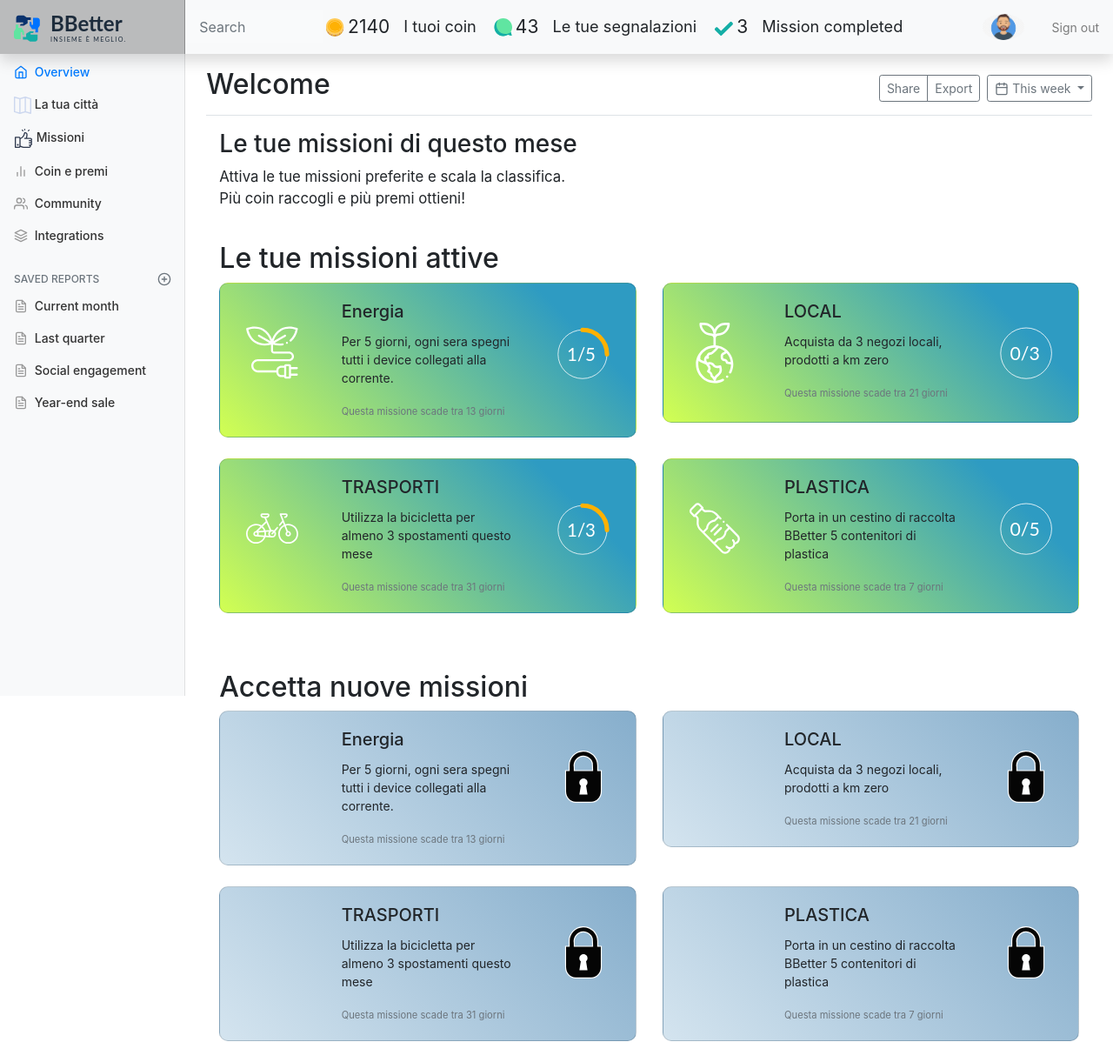
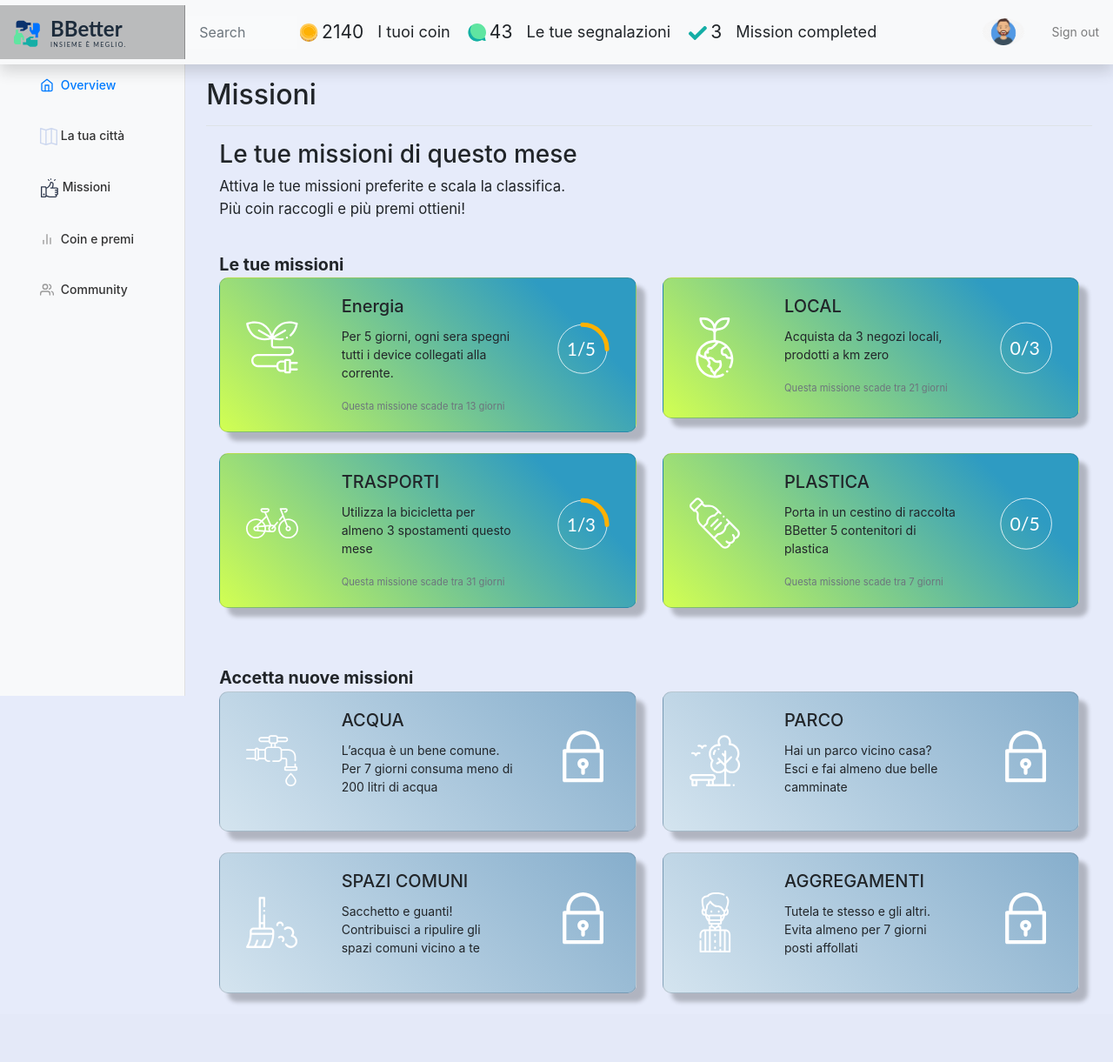
Before and after one commit to tomislav98/team-12-tim-hackathon, a Django app: page /missions/ in a window 1280 px wide. Shown: the whole page at 87% size. After the commit the page ends 1154 px from the top, so only its background shows below. Run offline with Django 3.2, Linux system fonts and the light colour scheme; data comes from the database, SQL or seed files in the repository; some libraries are stand-ins or nearby versions; some web fonts are replaced.

Commit message:
improvment

```diff
--- a/team12Hackathon_webapp/Hackathon_app/static/css/base.css
+++ b/team12Hackathon_webapp/Hackathon_app/static/css/base.css
@@ -9,10 +9,8 @@
 
 }
 
-.custom_container:hover{
-  cursor: pointer;
-  -webkit-box-shadow: 10px 10px 5px 0px rgba(0,0,0,0.23);
--moz-box-shadow: 10px 10px 5px 0px rgba(0,0,0,0.23);
+.custom_container{
+
 box-shadow: 10px 10px 5px 0px rgba(0,0,0,0.23);
 }
 
@@ -52,3 +50,7 @@ box-shadow: 10px 10px 5px 0px rgba(0,0,0,0.23);
 .custom_top_button{
   margin-top: 15px;
 }
+
+.nav-item-custom-padding{
+  padding: 15px 0 6px 30px;
+}
--- a/team12Hackathon_webapp/Hackathon_app/static/css/card.css
+++ b/team12Hackathon_webapp/Hackathon_app/static/css/card.css
@@ -73,3 +73,7 @@ background: -ms-linear-gradient(45deg, rgba(255,255,255,1) 0%, rgba(246,246,246,
 background: linear-gradient(45deg, rgba(255,255,255,1) 0%, rgba(246,246,246,1) 47%, rgba(237,237,237,1) 100%);
 filter: progid:DXImageTransform.Microsoft.gradient( startColorstr='#ffffff', endColorstr='#ededed', GradientType=1 );
 }
+
+.background_color{
+  background-color:#e6ebfa;
+}
--- a/team12Hackathon_webapp/Hackathon_app/templates/base.html
+++ b/team12Hackathon_webapp/Hackathon_app/templates/base.html
@@ -30,7 +30,7 @@
 
 </head>
 
-<body>
+<body style="background-color: #e6ebfa;">
 <nav class="navbar navbar-light sticky-top bg-light flex-md-nowrap p-0 shadow">
     <a class="navbar-brand col-md-3 col-lg-2 mr-0 px-3" href="#"><img src="{% static '/svg/logo-bbetter.svg' %}" alt=""></a>
     <button class="navbar-toggler position-absolute d-md-none collapsed" type="button" data-toggle="collapse"
@@ -102,7 +102,7 @@
     </ul>
 
     <ul class="navbar-nav px-3">
-        <li class="nav-item text-nowrap">
+        <li class="nav-item nav-item-custom-padding text-nowrap">
               <span style="font-size:250%;"><i class="far fa-bell"></i></span>
         </li>
     </ul>
@@ -126,96 +126,50 @@
         <nav id="sidebarMenu" class="col-md-3 col-lg-2 d-md-block bg-light sidebar collapse">
             <div class="sidebar-sticky pt-3">
                 <ul class="nav flex-column">
-                    <li class="nav-item">
+                    <li class="nav-item nav-item-custom-padding">
                         <a class="nav-link active" href="#">
                             <span data-feather="home"></span>
 
                             Overview <span class="sr-only">(current)</span>
                         </a>
                     </li>
-                    <li class="nav-item">
+                    <li class="nav-item nav-item-custom-padding">
                         <a class="nav-link" href="#">
                           <img src="{% static '/svg/icon-mappa-menu.svg' %}" alt="">
                             <!-- <span data-feather="file"></span> -->
                             La tua città
                         </a>
                     </li>
-                    <li class="nav-item">
+                    <li class="nav-item nav-item-custom-padding">
                         <a class="nav-link" href="#">
                             <img src="{% static '/svg/like.svg' %}" alt="">
                             <!-- <span data-feather="shopping-cart"></span> -->
                             Missioni
                         </a>
                     </li>
-                    <li class="nav-item">
+                    <li class="nav-item nav-item-custom-padding">
                         <a class="nav-link" href="#">
                             <span data-feather="bar-chart-2"></span>
                             Coin e premi
                         </a>
                     </li>
-                    <li class="nav-item">
+                    <li class="nav-item nav-item-custom-padding">
                         <a class="nav-link" href="#">
                             <span data-feather="users"></span>
                             Community
                         </a>
                     </li>
 
-                    <li class="nav-item">
-                        <a class="nav-link" href="#">
-                            <span data-feather="layers"></span>
-                            Integrations
-                        </a>
-                    </li>
+
                 </ul>
 
-                <h6 class="sidebar-heading d-flex justify-content-between align-items-center px-3 mt-4 mb-1 text-muted">
-                    <span>Saved reports</span>
-                    <a class="d-flex align-items-center text-muted" href="#" aria-label="Add a new report">
-                        <span data-feather="plus-circle"></span>
-                    </a>
-                </h6>
-                <ul class="nav flex-column mb-2">
-                    <li class="nav-item">
-                        <a class="nav-link" href="#">
-                            <span data-feather="file-text"></span>
-                            Current month
-                        </a>
-                    </li>
-                    <li class="nav-item">
-                        <a class="nav-link" href="#">
-                            <span data-feather="file-text"></span>
-                            Last quarter
-                        </a>
-                    </li>
-                    <li class="nav-item">
-                        <a class="nav-link" href="#">
-                            <span data-feather="file-text"></span>
-                            Social engagement
-                        </a>
-                    </li>
-                    <li class="nav-item">
-                        <a class="nav-link" href="#">
-                            <span data-feather="file-text"></span>
-                            Year-end sale
-                        </a>
-                    </li>
-                </ul>
+
             </div>
         </nav>
 
         <main role="main" class="col-md-9 ml-sm-auto col-lg-10 px-md-4">
-            <div class="d-flex justify-content-between flex-wrap flex-md-nowrap align-items-center pt-3 pb-2 mb-3 border-bottom">
+            <div class="d-flex justify-content-between flex-wrap flex-md-nowrap align-items-center pt-3 pb-2 mb-3 border-bottom background_color">
                 <h1 class="h2">{% block title_1 %} Homepage {% endblock %}</h1>
-                <div class="btn-toolbar mb-2 mb-md-0">
-                    <div class="btn-group mr-2">
-                        <button type="button" class="btn btn-sm btn-outline-secondary">Share</button>
-                        <button type="button" class="btn btn-sm btn-outline-secondary">Export</button>
-                    </div>
-                    <button type="button" class="btn btn-sm btn-outline-secondary dropdown-toggle">
-                        <span data-feather="calendar"></span>
-                        This week
-                    </button>
-                </div>
             </div>
 
 
--- a/team12Hackathon_webapp/Hackathon_app/templates/missions.html
+++ b/team12Hackathon_webapp/Hackathon_app/templates/missions.html
@@ -3,7 +3,7 @@
 
 {% block title %} Missions {% endblock %}
 
-{% block title_1 %} Welcome {% endblock %}
+{% block title_1 %} Missioni {% endblock %}
 
  {% block content %}
  <div class="container-fluid">
@@ -23,7 +23,11 @@
 <br>
 
 <div class="container">
-  <h2>Le tue missioni attive</h2>
+  <div class="row row-cols-2">
+    <div class="col md-6">
+      <span style="font-size: 1.4em; font-weight: bold">Le tue missioni<span>
+   </div>
+ </div>
 <div class="row row-cols-2">
 
 
@@ -127,7 +131,11 @@
 
 
 <div class="container">
-  <h2>Accetta nuove missioni</h2>
+  <div class="row row-cols-2">
+    <div class="col md-6">
+      <span style="font-size: 1.4em; font-weight: bold">Accetta nuove missioni<span>
+   </div>
+ </div>
 <div class="row row-cols-2">
 
 
@@ -136,18 +144,18 @@
   <div class="card mb-3 custom_color custom_container custom_card_radius" style="max-width: 540px;">
     <div class="row no-gutters">
       <div class="col-md-3">
-        <!-- <img src="{% static '/svg/icon-mission-1.svg' %}"  alt="..."  class="center_image" width="70" height="70"> -->
+        <img src="{% static '/svg/icon-water.svg' %}"  alt="..."  class="center_image" width="70" height="70">
       </div>
       <div class="col-md-6">
         <div class="card-body">
-          <h5 class="card-title">Energia</h5>
-          <p class="card-text">Per 5 giorni, ogni sera spegni tutti i device collegati alla corrente.</p>
-          <p class="card-text"><small class="text-muted">Questa missione scade tra 13 giorni</small></p>
+          <h5 class="card-title">ACQUA</h5>
+          <p class="card-text">L’acqua è un bene comune.  Per 7 giorni consuma meno di 200 litri di acqua</p>
+
         </div>
       </div>
       <div class="col-md-3">
 
-      <img src="{% static '/svg/Icon-Padlock-Monochrome.svg' %}" class="center_image" alt="..." width="60" height="60">
+      <img src="{% static '/svg/lock.svg' %}" class="center_image" alt="..." width="60" height="60">
     </div>
     </div>
   </div>
@@ -157,17 +165,17 @@
       <div class="card mb-3 custom_color custom_container custom_card_radius" style="max-width: 540px;">
         <div class="row no-gutters">
           <div class="col-md-3">
-            <!-- <img src="{% static '/svg/icon-mission-2.svg' %}"  alt="..."  class="center_image" width="70" height="70"> -->
+            <img src="{% static '/svg/icon-park.svg' %}"  alt="..."  class="center_image" width="70" height="70">
           </div>
           <div class="col-md-6">
             <div class="card-body">
-              <h5 class="card-title">LOCAL</h5>
-              <p class="card-text">Acquista da 3 negozi locali, prodotti a km zero</p>
-              <p class="card-text"><small class="text-muted">Questa missione scade tra 21 giorni</small></p>
+              <h5 class="card-title">PARCO</h5>
+              <p class="card-text">Hai un parco vicino casa? <br> Esci e fai almeno due belle camminate</p>
+
             </div>
           </div>
           <div class="col-md-3">
-          <img src="{% static '/svg/Icon-Padlock-Monochrome.svg' %}" class="center_image" alt="..." width="60" height="60">
+          <img src="{% static '/svg/lock.svg' %}" class="center_image" alt="..." width="60" height="60">
         </div>
         </div>
       </div>
@@ -182,17 +190,16 @@
           <div class="card mb-3 custom_color custom_container custom_card_radius" style="max-width: 540px;">
             <div class="row no-gutters">
               <div class="col-md-3">
-                <!-- <img src="{% static '/svg/icon-mission-3.svg' %}"  alt="..."  class="center_image" width="70" height="70"> -->
+                <img src="{% static '/svg/icon-clean.svg' %}"  alt="..."  class="center_image" width="70" height="70">
               </div>
               <div class="col-md-6">
                 <div class="card-body">
-                  <h5 class="card-title">TRASPORTI</h5>
-                  <p class="card-text">Utilizza la bicicletta per almeno 3 spostamenti questo mese</p>
-                  <p class="card-text"><small class="text-muted">Questa missione scade tra 31 giorni</small></p>
+                  <h5 class="card-title">SPAZI COMUNI</h5>
+                  <p class="card-text">Sacchetto e guanti! Contribuisci a ripulire gli spazi comuni vicino a te</p>
                 </div>
               </div>
               <div class="col-md-3">
-              <img src="{% static '/svg/Icon-Padlock-Monochrome.svg' %}" class="center_image" alt="..." width="60" height="60">
+              <img src="{% static '/svg/lock.svg' %}" class="center_image" alt="..." width="60" height="60">
             </div>
             </div>
           </div>
@@ -205,17 +212,16 @@
               <div class="card mb-3 custom_color custom_container custom_card_radius" style="max-width: 540px;">
                 <div class="row no-gutters">
                   <div class="col-md-3">
-                    <!-- <img src="{% static '/svg/icon-mission-4.svg' %}"  alt="..."  class="center_image" width="70" height="70"> -->
+                    <img src="{% static '/svg/icon-covid.svg' %}"  alt="..."  class="center_image" width="70" height="70">
                   </div>
                   <div class="col-md-6">
                     <div class="card-body">
-                      <h5 class="card-title">PLASTICA</h5>
-                      <p class="card-text">Porta in un cestino di raccolta BBetter 5 contenitori di plastica</p>
-                      <p class="card-text"><small class="text-muted">Questa missione scade tra 7 giorni</small></p>
+                      <h5 class="card-title">AGGREGAMENTI</h5>
+                      <p class="card-text">Tutela te stesso e gli altri. Evita almeno per 7 giorni posti affollati</p>
                     </div>
                   </div>
                   <div class="col-md-3">
-                  <img src="{% static '/svg/Icon-Padlock-Monochrome.svg' %}" class="center_image" alt="..." width="60" height="60">
+                  <img src="{% static '/svg/lock.svg' %}" class="center_image" alt="..." width="60" height="60">
                 </div>
                 </div>
               </div>
```
Also changed, not shown: team12Hackathon_webapp/Hackathon_app/templates/dashboard.html (+7 -7 lines), team12Hackathon_webapp/Hackathon_app/static/svg/icon-clean.svg (added), team12Hackathon_webapp/Hackathon_app/static/svg/icon-covid.svg (added), team12Hackathon_webapp/Hackathon_app/static/svg/icon-park.svg (added), team12Hackathon_webapp/Hackathon_app/static/svg/icon-water.svg (added), team12Hackathon_webapp/Hackathon_app/static/svg/lock.svg (added).
